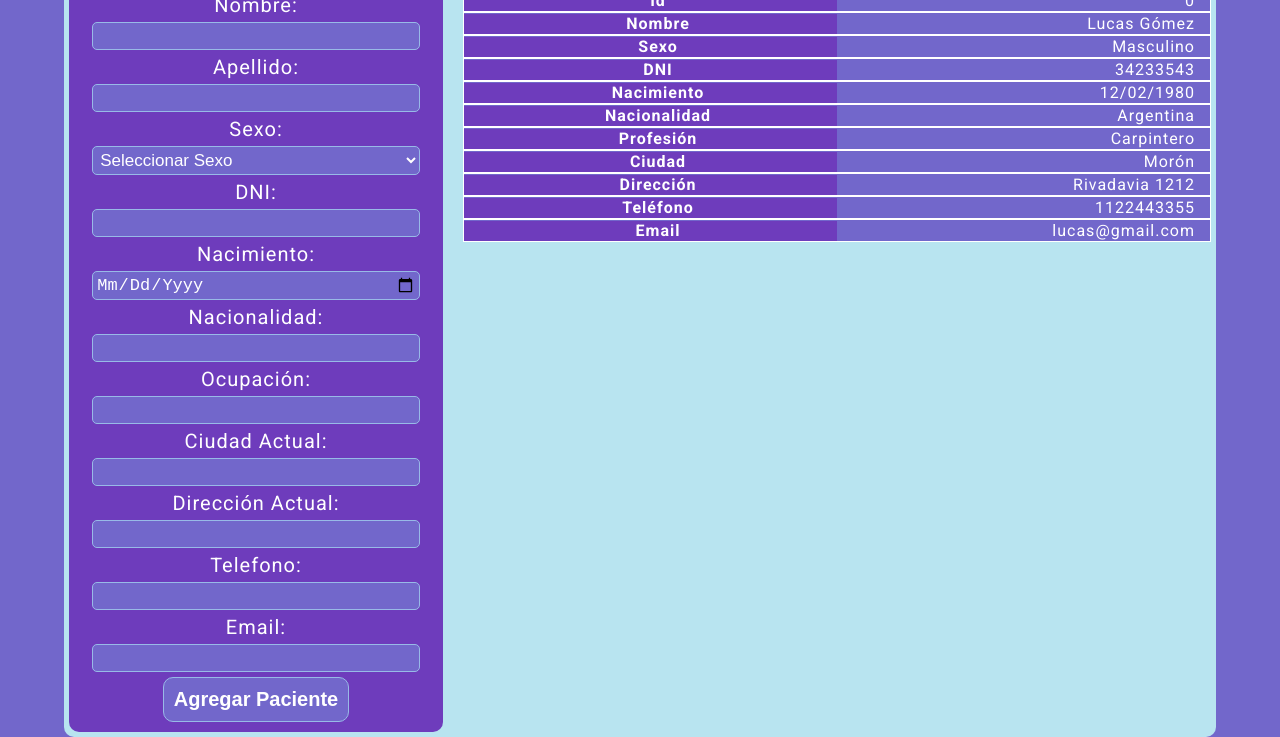
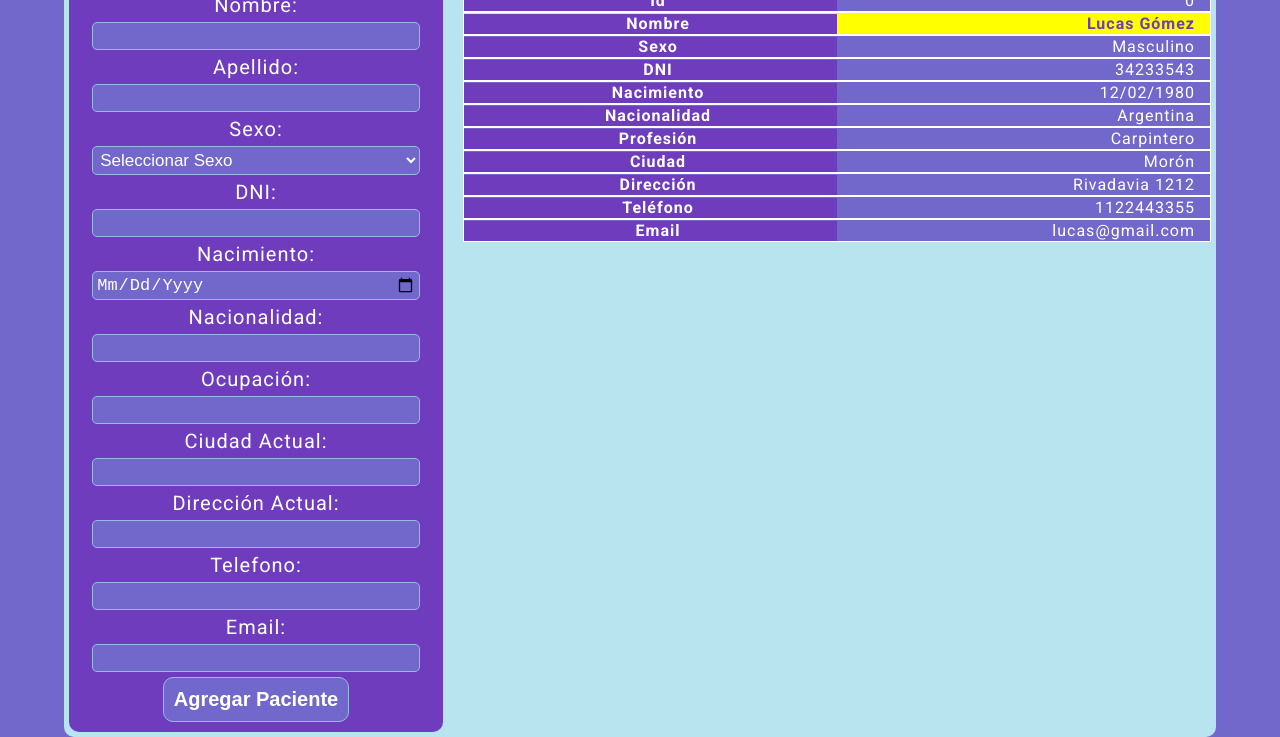
Before and after one commit to gabygramajo/agenda-de-pacientes, a plain HTML site: page index.html in a window 1280 px wide. Shown: the part 171-908 px from the top of the page. Drawn offline with Linux system fonts and the light colour scheme.

Commit message:
estilos en la tabla de pacientes

```diff
--- a/styles.css
+++ b/styles.css
@@ -107,8 +107,9 @@ h2 {
   border: 1px solid var(--lila);
 }
 
-.formulario__input.email{
+.formulario__input#email{
   text-transform: lowercase;
+
 }
 .formulario__label{
   font-size: 2rem;
@@ -198,7 +199,14 @@ h2 {
   font-weight: bold;
   text-align: left;
   background-color: var(--violeta);
+  color: var(--blanco);
   /** Trae los valores del atributo data-label **/
+}
+[data-label="Nombre"] {
+  font-weight: bold;
+  text-transform: capitalize;
+  background-color: yellow;
+  color: var(--violeta) !important;
 }
 @media (min-width: 768px) {
   .table__td:before {
```
